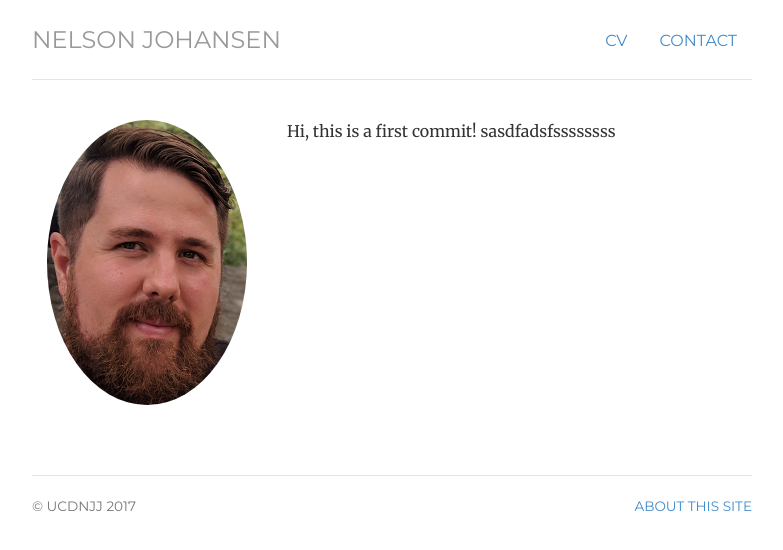
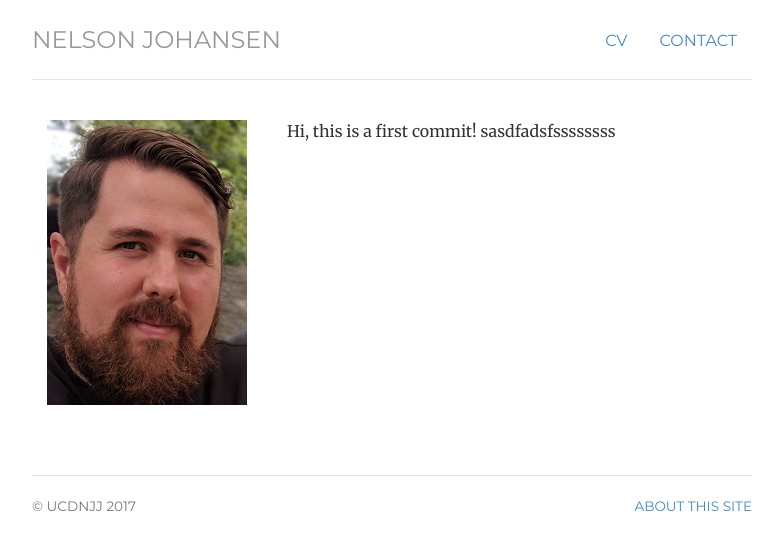
Before and after one commit to UCDNJJ/ucdnjj.github.io_old, a Jekyll site: the page built from index.html, in a window 1280 px wide. Shown: the top 550 px of the page, without its empty margins (248-1031 px from the left). Built offline with Jekyll 4.4.1, drawn with Linux system fonts in a browser that asks for light colours.

Commit message:
Update index.html

```diff
--- a/index.html
+++ b/index.html
@@ -9,7 +9,7 @@
 <!-- <div class="jumbotron"> -->
 <div class="row marketing">
 	<div class="col-sm-4">
-	<img  class="img-circle avatar" alt="Nelson Johansen" src="img/nelson-headshot.png">
+	<img  class="img-responsive avatar" alt="Nelson Johansen" src="img/nelson-headshot.png">
 	</div>
 	<div itemscope itemtype="http://data-vocabulary.org/Person" class="col-sm-8">
 		Hi, this is a first commit! sasdfadsfssssssss
```
